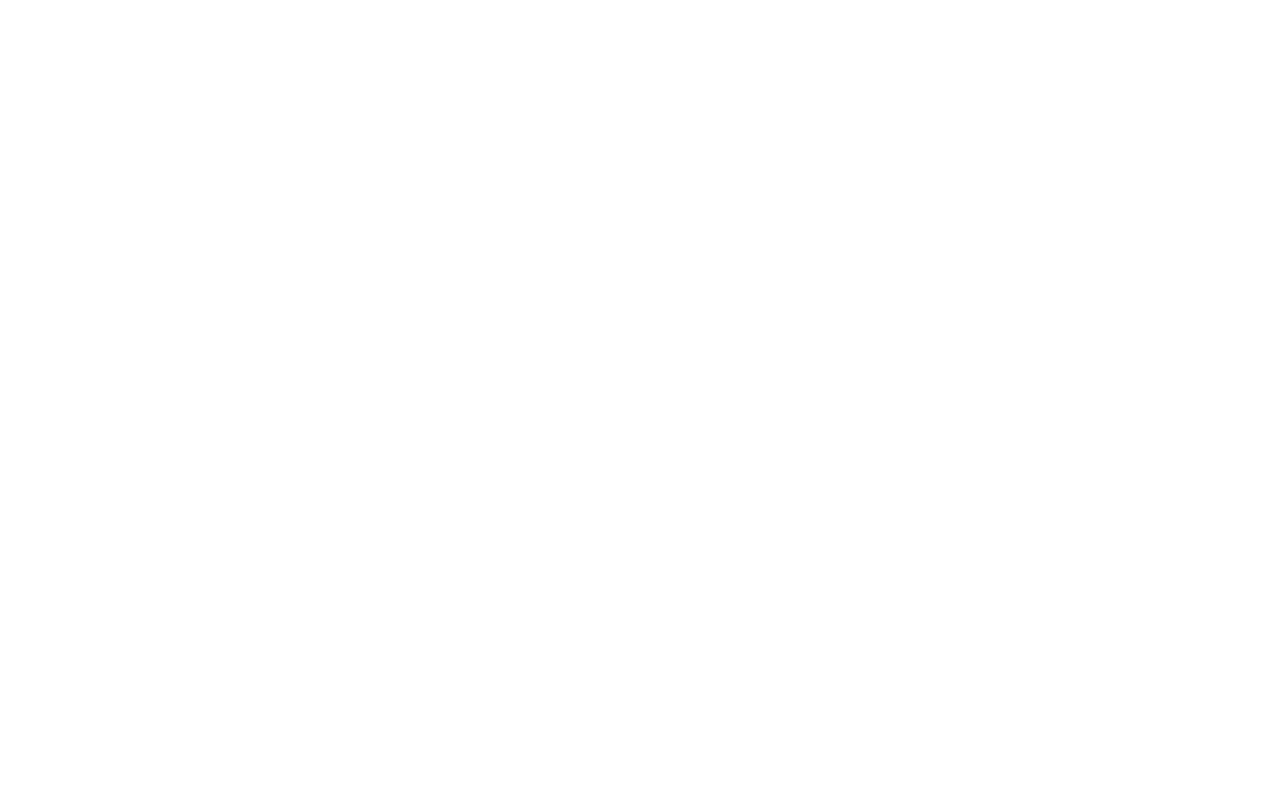
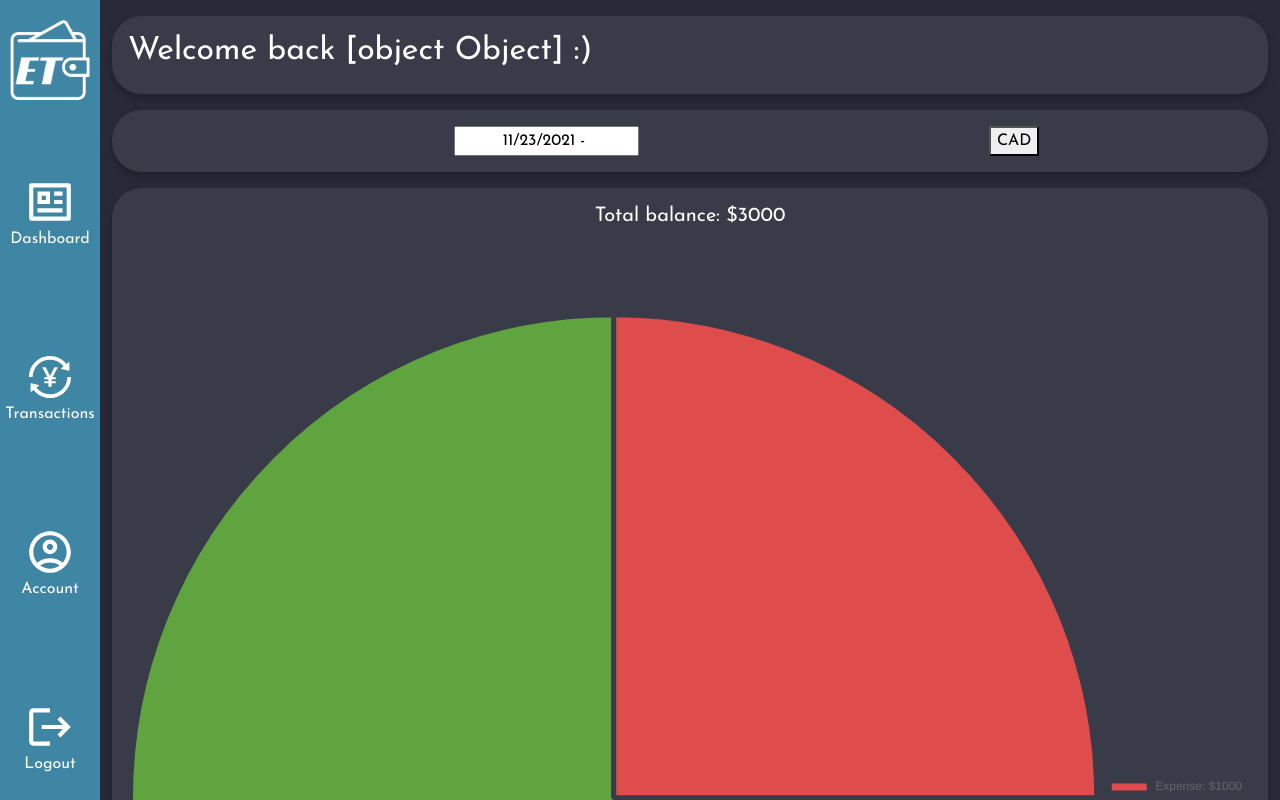
Before and after one commit to VikiSevcikova/expense-tracker, a React (Create React App) app: page / in a window 1280 px wide. Before the commit this address had no page. Shown: the top 800 px of the page. Built offline with nearby package versions, Linux system fonts and the light colour scheme; sample sign-in values are in the browser's storage.

Commit message:
dashboard route

```diff
--- a/src/App.js
+++ b/src/App.js
@@ -21,7 +21,7 @@ const App = () => {
             <Route path={"reset-password/:token"} element={<Auth />} />
           </Route>
           <Route element={<PrivateRoute />}>
-            <Route path="/dashboard" element={<Dashboard />} />
+            <Route path="/" element={<Dashboard />} />
             <Route path="/alltransaction" element={<AllTransaction />} />
             <Route path="/account" element={<Account />} />
           </Route>
--- a/src/features/balancePieChart/BalancePieChart.js
+++ b/src/features/balancePieChart/BalancePieChart.js
@@ -24,12 +24,18 @@ export default function BalancePieChart() {
     plugins: {
       legend:{
         position:'right'
-      }
+      },
+      // title:{
+      //   display: true,
+      //   text:"Total balance: $3000"
+
+      // }
     },
   };
 
   return (
     <div>
+      <h5>Total balance: $3000</h5>
       <Pie data={data} options={config}/>
     </div>
   );
--- a/src/routes/PublicRoute.js
+++ b/src/routes/PublicRoute.js
@@ -4,7 +4,9 @@ const PublicRoute = () => {
   const loggedInUser = localStorage.getItem("loggedInUser");
 
   if (loggedInUser) {
-    return <Navigate to="/dashboard"/>;
+    return <Navigate to="/" />;
+  } else if (!loggedInUser) {
+    <Navigate to="/login" />;
   }
   return <Outlet />;
 };
```
